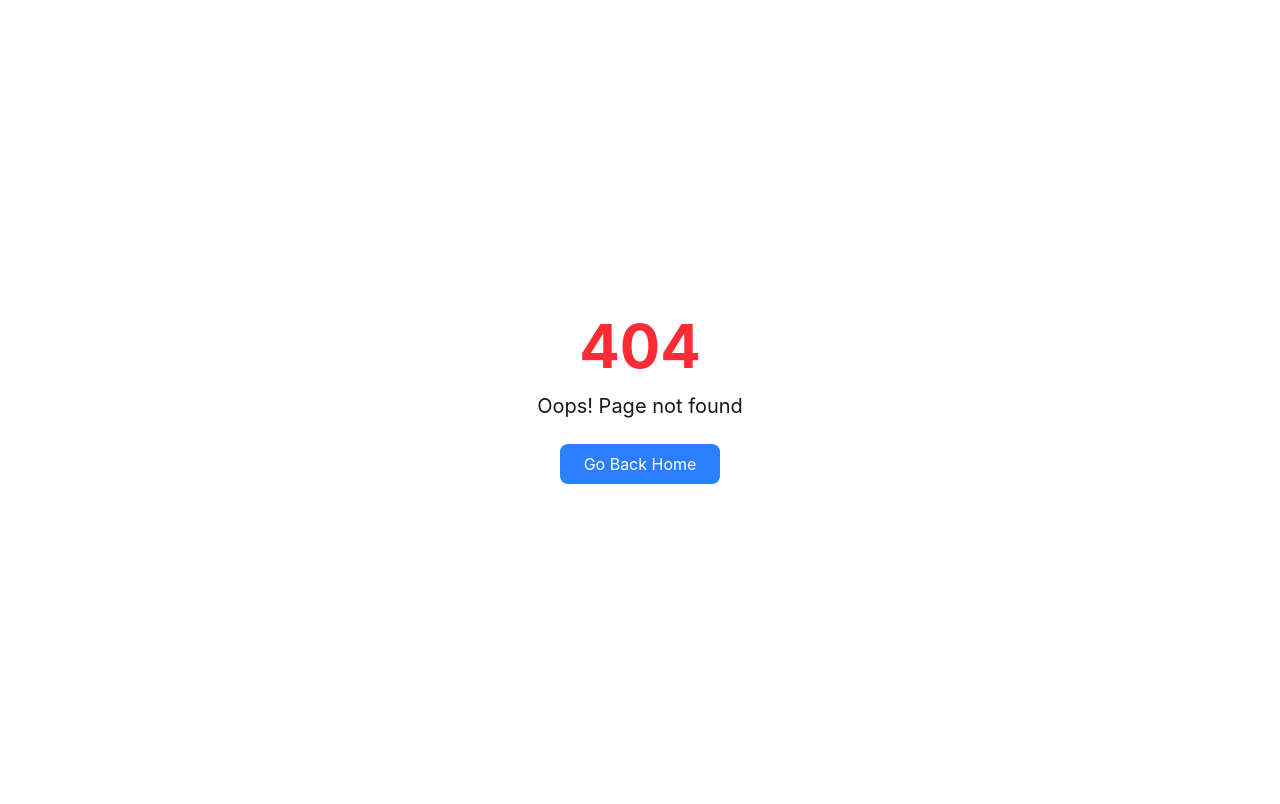
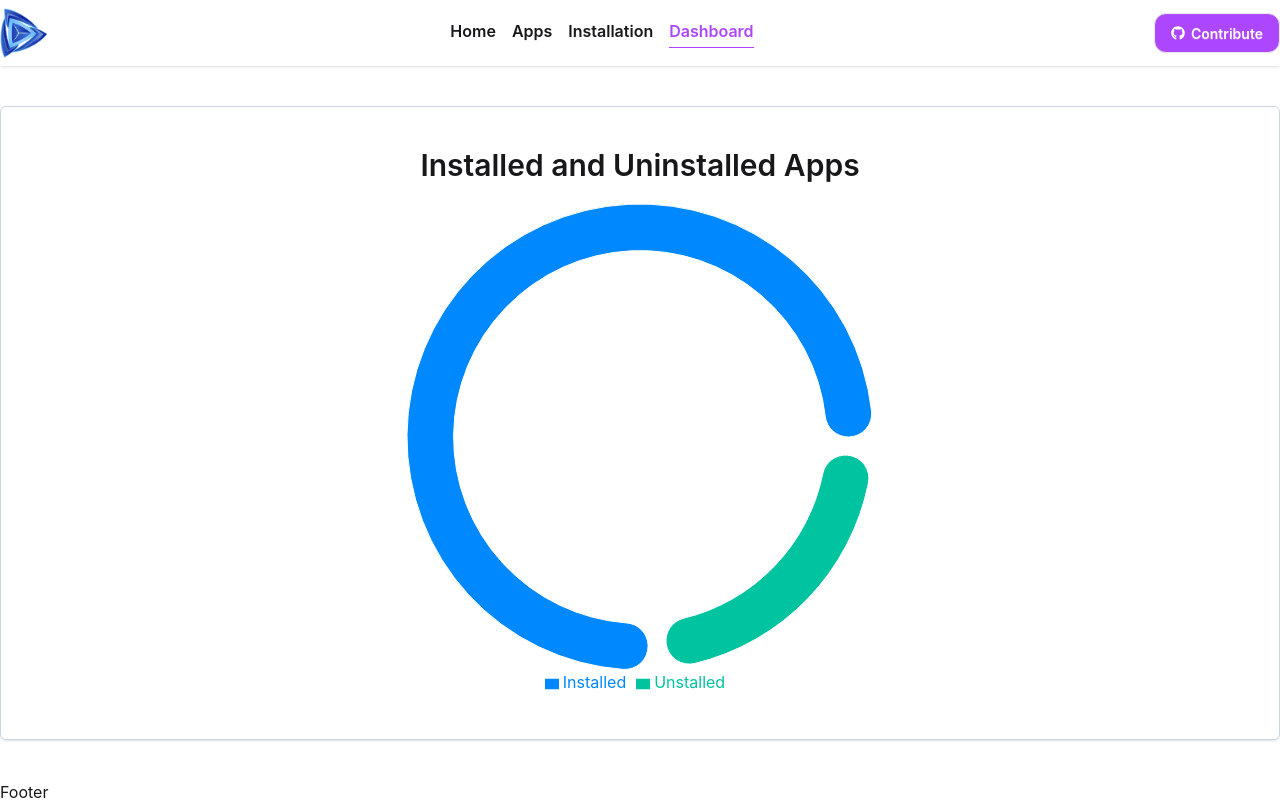
Before and after one commit to kouser-ahamed/ph-play-store, a React (Vite) app: page /dashboard in a window 1280 px wide. Before the commit this address had no page. Built offline with nearby package versions, Linux system fonts and the light colour scheme.

Commit message:
Add Dashboard component and update routing; enhance Navbar with dashboard link

```diff
--- /dev/null
+++ b/src/components/pages/dashboard/Dashboard.jsx
@@ -0,0 +1,44 @@
+import React from "react";
+import { Legend, Pie, PieChart, Tooltip } from "recharts";
+
+const Dashboard = () => {
+  const data = [
+    { name: "Installed", value: 700, fill: "#0088FE" },
+    { name: "Unstalled", value: 200, fill: "#00C49F" },
+  ];
+  return (
+    <div className="my-10 shadow p-10 rounded-md border border-slate-300 container mx-auto">
+      <h2 className=" font-semibold text-3xl text-center mb-4">
+        Installed and Uninstalled Apps
+      </h2>
+      <PieChart
+        style={{
+          width: "100%",
+          maxWidth: "500px",
+          maxHeight: "80vh",
+          margin: "auto",
+          aspectRatio: 1,
+        }}
+        responsive
+      >
+        <Pie
+          data={data}
+          innerRadius="80%"
+          outerRadius="100%"
+          // Corner radius is the rounded edge of each pie slice
+          cornerRadius="50%"
+          fill="#8884d8"
+          // padding angle is the gap between each pie slice
+          paddingAngle={5}
+          dataKey="value"
+          isAnimationActive={true}
+        />
+
+        <Legend> </Legend>
+        <Tooltip> </Tooltip>
+      </PieChart>
+    </div>
+  );
+};
+
+export default Dashboard;
--- a/src/components/shared/Navbar.jsx
+++ b/src/components/shared/Navbar.jsx
@@ -20,6 +20,10 @@ const Navbar = () => {
       path: "/installedApps",
       text: "Installation",
     },
+    {
+      path: "/dashboard",
+      text: "Dashboard",
+    }
   ];
 
   return (
--- a/src/router/routes.jsx
+++ b/src/router/routes.jsx
@@ -5,6 +5,7 @@ import Apps from "../components/pages/apps/Apps";
 import InstallApps from "../components/pages/installApps/InstallApps";
 import NotFoundPage from "../components/pages/NotFoundPage/NotFoundPage";
 import AppDetails from "../components/pages/appDetails/AppDetails";
+import Dashboard from "../components/pages/dashboard/Dashboard";
 
 export const router = createBrowserRouter([
   {
@@ -29,6 +30,10 @@ export const router = createBrowserRouter([
         path: "/installedApps",
         element: <InstallApps> </InstallApps>,
       },
+      {
+        path: "/dashboard",
+        element: <Dashboard> </Dashboard>
+      }
     ],
     errorElement: <NotFoundPage> </NotFoundPage>,
   },
```
